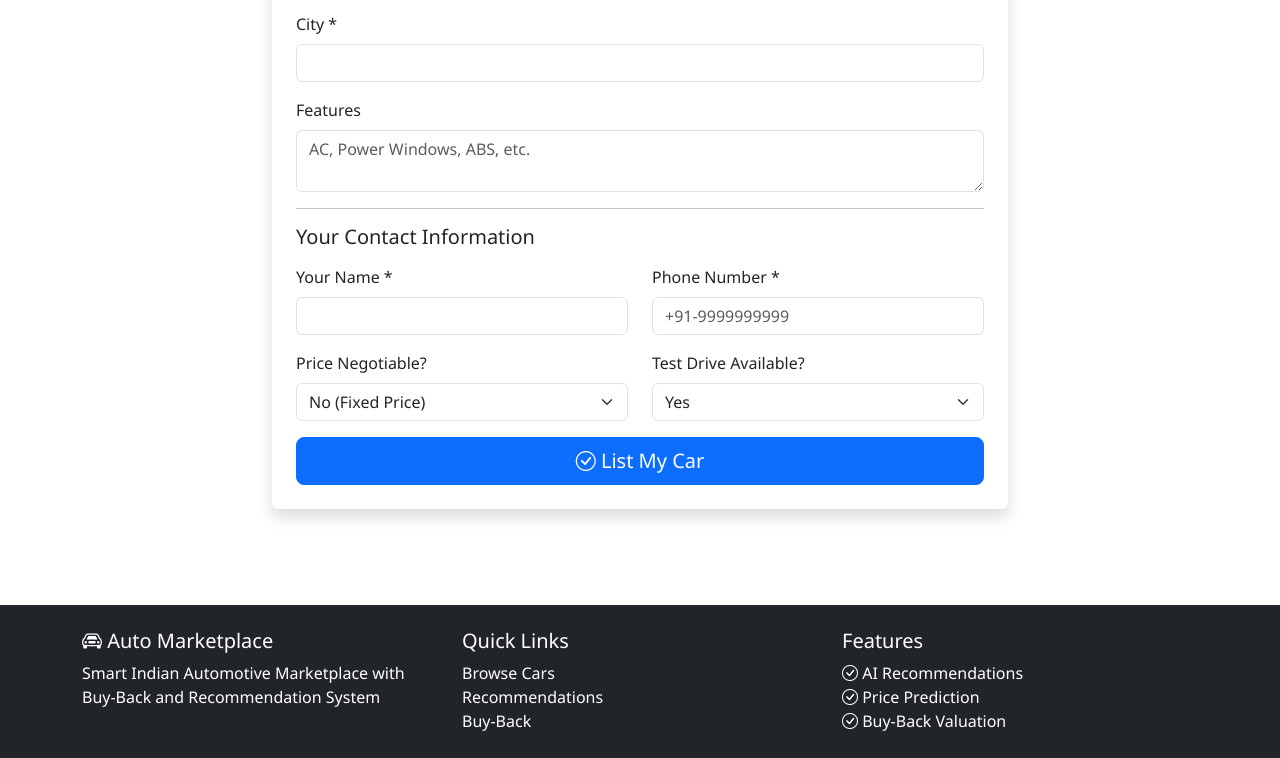
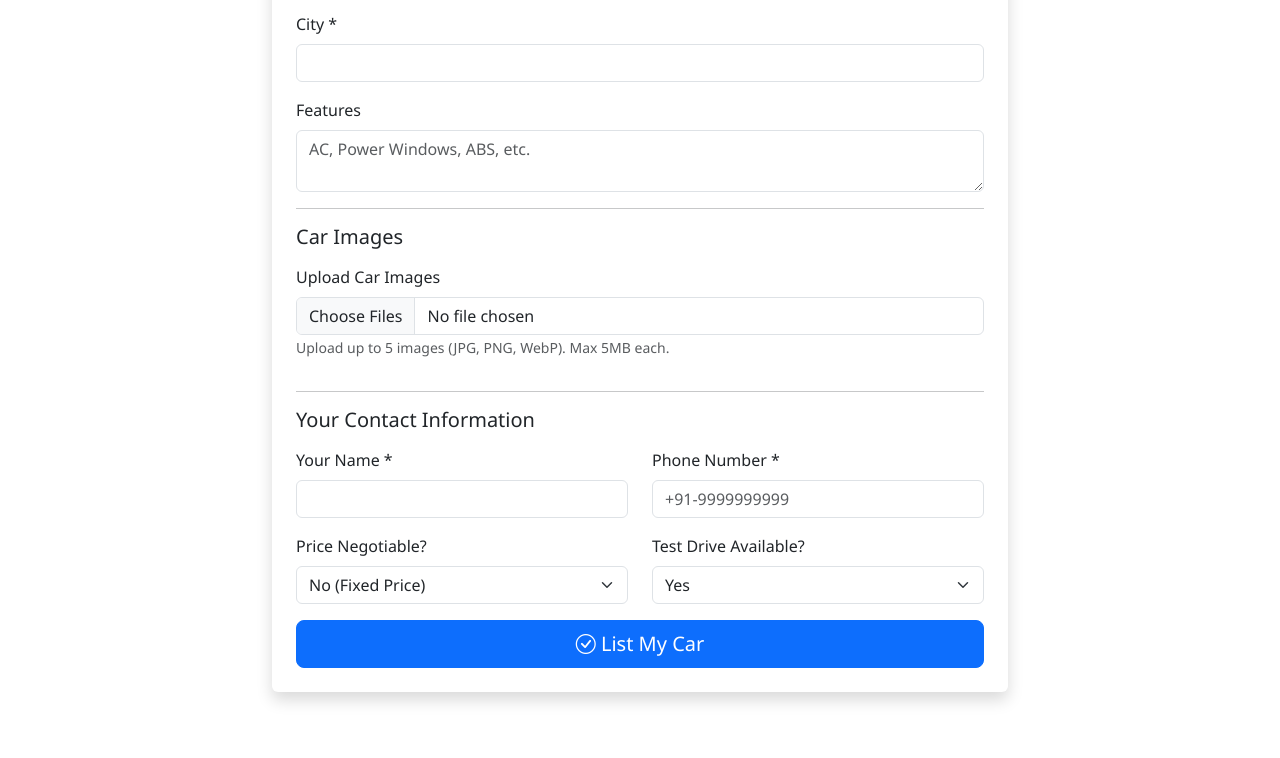
Before and after one commit to 10srav/car-recommendation-system, a Flask app: page /marketplace/list in a window 1280 px wide. Shown: the part 1079-1837 px from the top of the page. Run offline with Flask 3, Linux system fonts and the light colour scheme; data that the repository does not hold is empty; some libraries are stand-ins or nearby versions.

Commit message:
Add seller car image upload functionality
Enable sellers to upload up to 5 car images when listing their vehicle.
Images are validated, saved with unique filenames, and displayed on
marketplace listings and car details pages with fallback to generic images.

🤖 Generated with [Claude Code](https://claude.com/claude-code)

Co-Authored-By: Claude Opus 4.5 <noreply@anthropic.com>

```diff
--- a/app/routes.py
+++ b/app/routes.py
@@ -1,8 +1,9 @@
 """
 Flask routes for the Indian Automotive Marketplace
 """
-from flask import Blueprint, render_template, request, jsonify, redirect, url_for, flash
+from flask import Blueprint, render_template, request, jsonify, redirect, url_for, flash, current_app
 from flask_jwt_extended import jwt_required, get_jwt_identity, get_jwt
+from werkzeug.utils import secure_filename
 from app.models import db, NewCar, UsedCar, Valuation, RecommendationHistory, User
 from app.ml_manager import ml_models
 from app.schemas import (
@@ -12,8 +13,35 @@ from app.schemas import (
 from app import limiter, csrf
 from marshmallow import ValidationError
 import json
+import os
+import uuid
 from datetime import datetime
 from functools import wraps
+
+
+def allowed_file(filename):
+    """Check if file extension is allowed"""
+    ALLOWED_EXTENSIONS = {'png', 'jpg', 'jpeg', 'gif', 'webp'}
+    return '.' in filename and filename.rsplit('.', 1)[1].lower() in ALLOWED_EXTENSIONS
+
+
+def save_uploaded_image(file, listing_id):
+    """Save uploaded image and return the path"""
+    if file and allowed_file(file.filename):
+        # Create unique filename
+        ext = file.filename.rsplit('.', 1)[1].lower()
+        filename = f"car_{listing_id}_{uuid.uuid4().hex[:8]}.{ext}"
+
+        # Ensure upload directory exists
+        upload_folder = current_app.config.get('UPLOAD_FOLDER', 'static/uploads')
+        os.makedirs(upload_folder, exist_ok=True)
+
+        filepath = os.path.join(upload_folder, filename)
+        file.save(filepath)
+
+        # Return relative path for database
+        return f"uploads/{filename}"
+    return None
 
 main_bp = Blueprint('main', __name__)
 
@@ -283,6 +311,21 @@ def list_car():
             )
 
             db.session.add(listing)
+            db.session.flush()  # Get the listing_id before commit
+
+            # Handle uploaded images
+            uploaded_files = request.files.getlist('car_images')
+            saved_images = []
+            for file in uploaded_files[:5]:  # Limit to 5 images
+                if file and file.filename:
+                    image_path = save_uploaded_image(file, listing.listing_id)
+                    if image_path:
+                        saved_images.append(image_path)
+
+            # Store the first image path (or all as JSON if multiple)
+            if saved_images:
+                listing.image_path = saved_images[0]  # Primary image
+
             db.session.commit()
 
             flash('Your car has been listed successfully!', 'success')
--- a/templates/marketplace/list_car.html
+++ b/templates/marketplace/list_car.html
@@ -11,7 +11,7 @@
 
             <div class="card shadow">
                 <div class="card-body p-4">
-                    <form method="POST" action="{{ url_for('main.list_car') }}">
+                    <form method="POST" action="{{ url_for('main.list_car') }}" enctype="multipart/form-data">
                         <h5 class="mb-3">Basic Information</h5>
 
                         <div class="row mb-3">
@@ -157,6 +157,17 @@
                         </div>
 
                         <hr>
+                        <h5 class="mb-3">Car Images</h5>
+
+                        <div class="mb-3">
+                            <label class="form-label">Upload Car Images</label>
+                            <input type="file" class="form-control" name="car_images" multiple accept="image/*">
+                            <small class="text-muted">Upload up to 5 images (JPG, PNG, WebP). Max 5MB each.</small>
+                        </div>
+
+                        <div id="imagePreview" class="row mb-3"></div>
+
+                        <hr>
                         <h5 class="mb-3">Your Contact Information</h5>
 
                         <div class="row mb-3">
@@ -250,6 +261,37 @@ $(document).ready(function() {
             }
         });
     }
+
+    // Image preview functionality
+    $('input[name="car_images"]').on('change', function(e) {
+        var preview = $('#imagePreview');
+        preview.empty();
+
+        var files = e.target.files;
+        if (files.length > 5) {
+            alert('You can only upload up to 5 images');
+            this.value = '';
+            return;
+        }
+
+        for (var i = 0; i < files.length; i++) {
+            var file = files[i];
+            if (file.size > 5 * 1024 * 1024) {
+                alert('Image ' + file.name + ' is too large. Max 5MB allowed.');
+                continue;
+            }
+
+            var reader = new FileReader();
+            reader.onload = function(e) {
+                var col = $('<div class="col-4 col-md-2 mb-2"></div>');
+                var img = $('<img class="img-thumbnail" style="height: 80px; width: 100%; object-fit: cover;">');
+                img.attr('src', e.target.result);
+                col.append(img);
+                preview.append(col);
+            };
+            reader.readAsDataURL(file);
+        }
+    });
 });
 </script>
 {% endblock %}
```
Also changed, not shown: templates/marketplace/details.html (+8 -0 lines), templates/marketplace/listings.html (+8 -0 lines).
